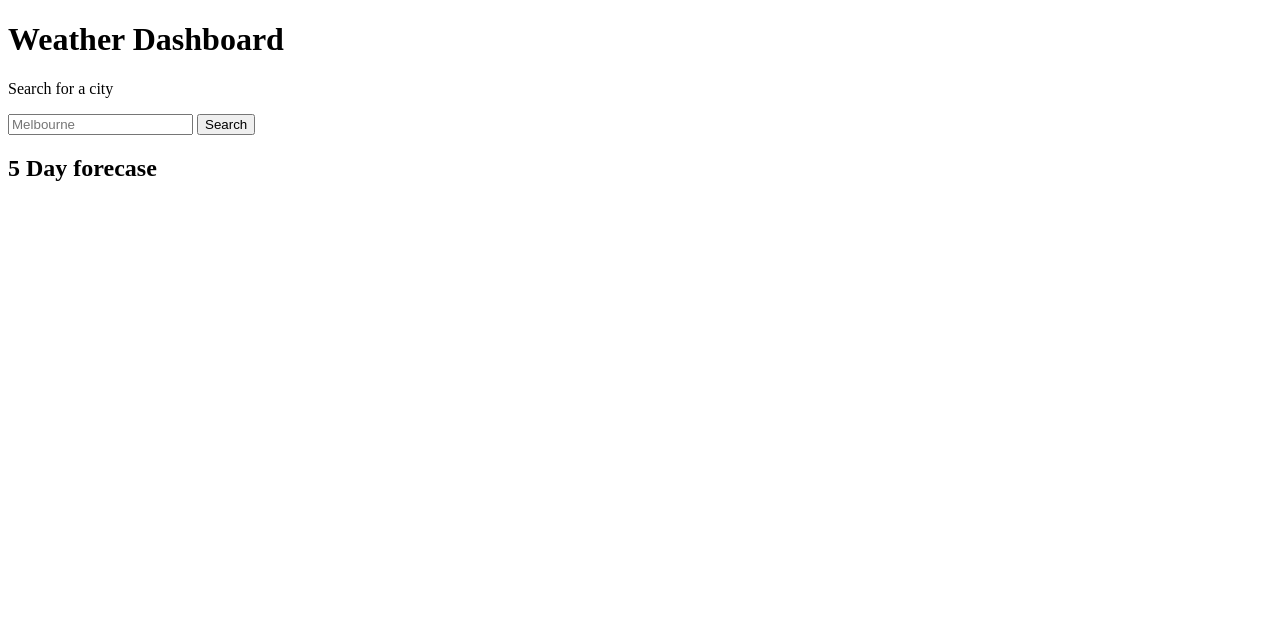
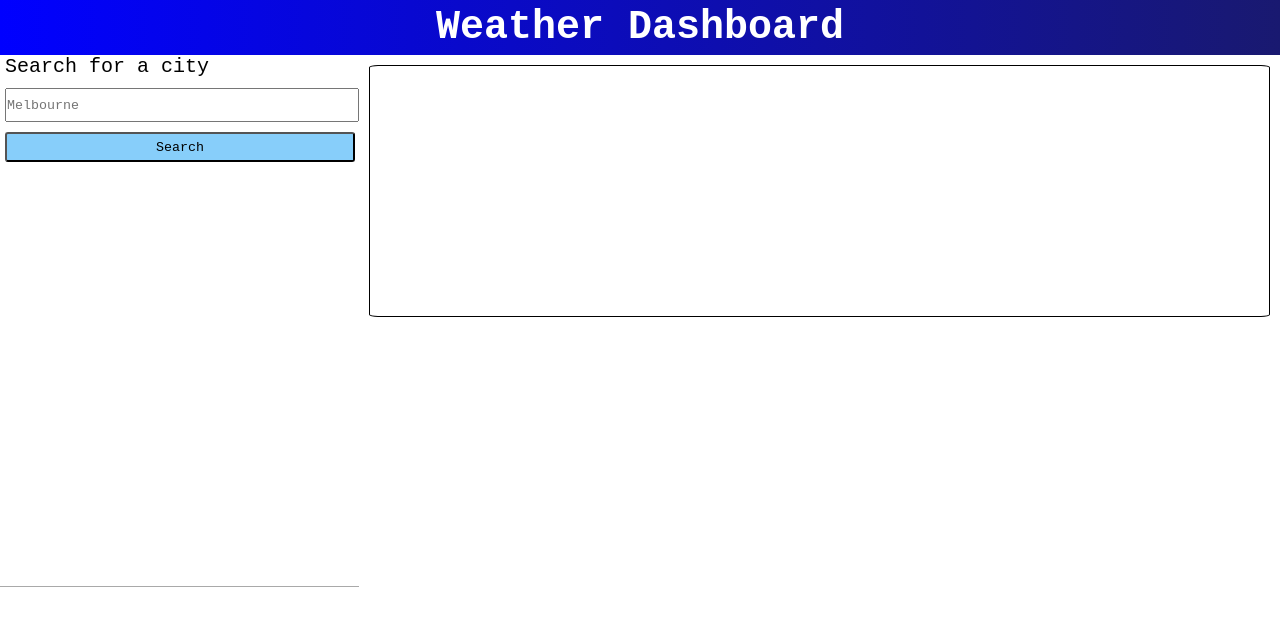
Before and after one commit to Nem-Ajvaz/homework_6, a plain HTML site: page index.html in a window 1280 px wide. Drawn offline with nearby package versions, Linux system fonts and the light colour scheme; the site is published under a folder, as on GitHub Pages, so addresses that start at the root find nothing.

Commit message:
Update index.html
Changing the relative path

```diff
--- a/index.html
+++ b/index.html
@@ -4,7 +4,7 @@
     <meta charset="UTF-8" />
     <meta http-equiv="X-UA-Compatible" content="IE=edge" />
     <meta name="viewport" content="width=device-width, initial-scale=1.0" />
-    <link rel="stylesheet" href="/asset/css/style.css" />
+    <link rel="stylesheet" href="asset/css/style.css" />
     <script src="https://cdnjs.cloudflare.com/ajax/libs/moment.js/2.29.1/moment.min.js"></script>
     <title>Document</title>
   </head>
@@ -29,7 +29,7 @@
     </main>
     <footer>
       <script src="https://cdnjs.cloudflare.com/ajax/libs/jquery/3.2.1/jquery.min.js"></script>
-      <script src="/asset/js/script.js"></script>
+      <script src="asset/js/script.js"></script>
     </footer>
   </body>
 </html>
```
